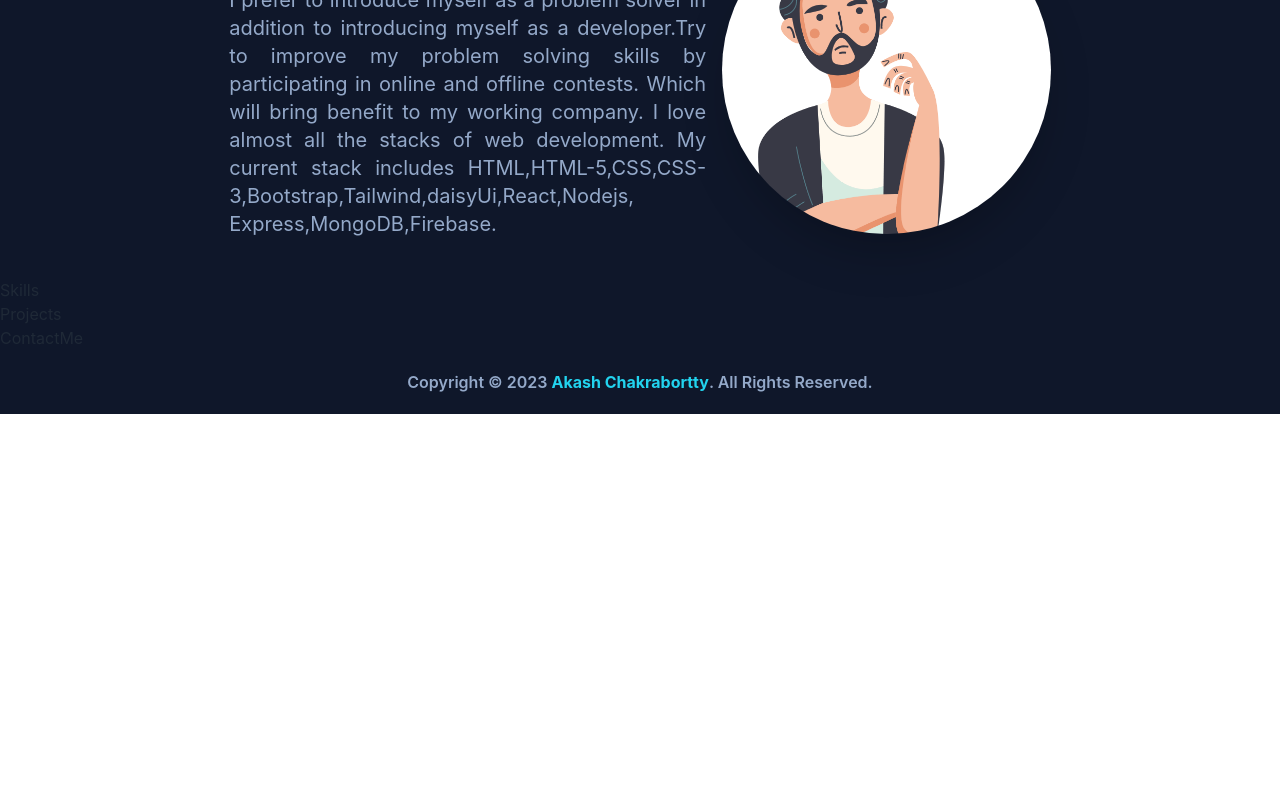
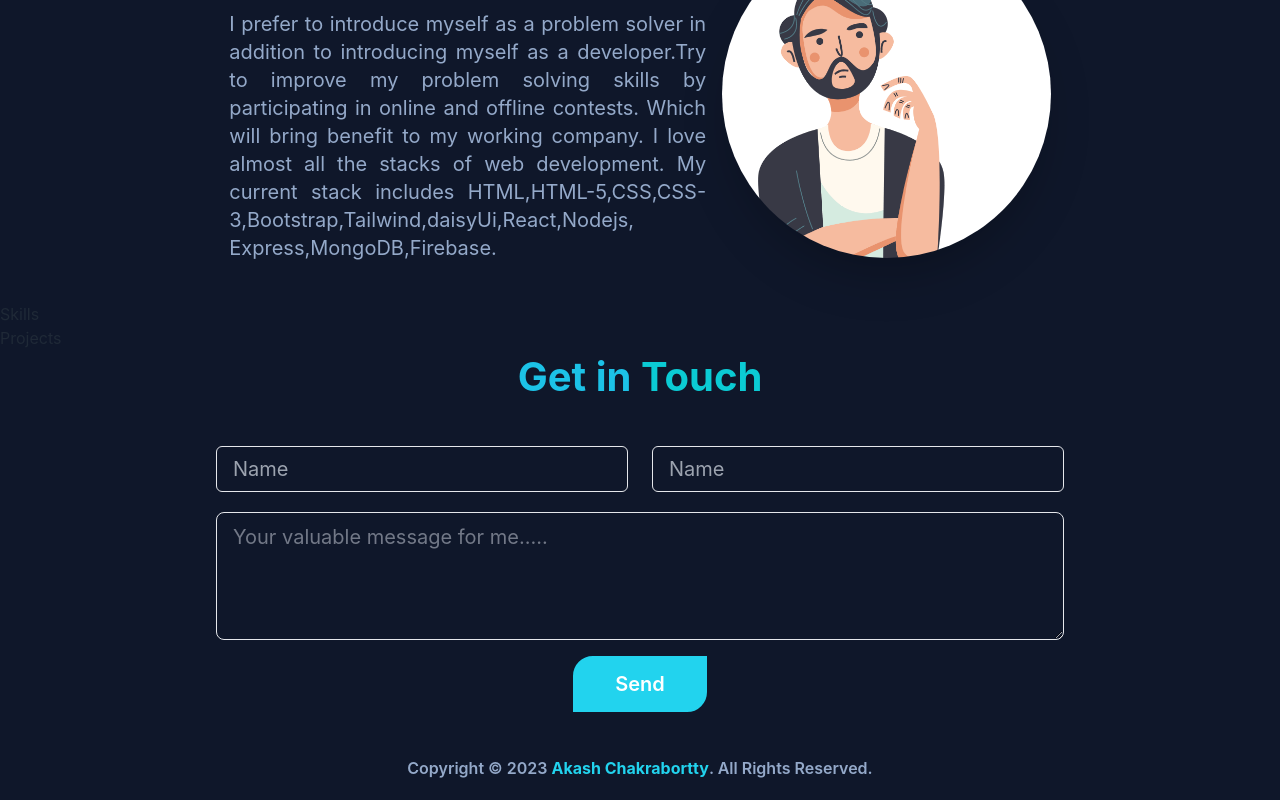
Before and after one commit to AkashChakrabortty/Akash-Chakrabortty-Portfolio, a React (Create React App) app: page / in a window 1280 px wide. Shown: the part 538-1338 px from the top of the page. Before the commit the page ends 952 px from the top, so only its background shows below. Built offline with nearby package versions, Linux system fonts and the light colour scheme.

Commit message:
get in touch

```diff
--- a/src/components/Banner/Banner.jsx
+++ b/src/components/Banner/Banner.jsx
@@ -1,6 +1,7 @@
 import React from "react";
 import img from "./Akash_Chakrabortty.jpg";
 import Typewriter from 'typewriter-effect';
+import Button from "../Button/Button";
 
 
 const Banner = () => {
@@ -36,8 +37,7 @@ const Banner = () => {
               target="_blank"
               rel="noreferrer"
             >
-              {" "}
-              <button className="btn font-color">Download Resume</button>
+             <Button btn={'Download Resume'}/>
             </a>
           </div>
         </div>
--- /dev/null
+++ b/src/components/Button/Button.js
@@ -0,0 +1,13 @@
+import React from 'react';
+
+const Button = ({btn}) => {
+    return (
+        <div>
+             <button className="bg-cyan-400 text-white font-semibold py-3 border-2 border-cyan-400 px-10 rounded-tl-[20px] rounded-br-[20px] mt-4 hover:bg-transparent hover:border-2 transition-[.5s] hover:border-cyan-400 text-xl" >
+             {btn}
+            </button>
+        </div>
+    );
+};
+
+export default Button;
--- a/src/components/ContactMe/ContactMe.jsx
+++ b/src/components/ContactMe/ContactMe.jsx
@@ -1,11 +1,47 @@
-import React from 'react';
+import React from "react";
+import HeaderStyle from "../HeaderStyle/HeaderStyle";
+import Button from '../Button/Button'
+const ContactMe = () => {
+  return (
+    <div>
+      <h1 className="lg:text-5xl text-4xl font-bold text-center">
+        <HeaderStyle headerSpan={"Get in Touch"} />
+      </h1>
+      <section className="max-w-4xl p-6 mx-auto bg-transparent rounded-md dark:bg-gray-800">
+        <form>
+          <div className="grid grid-cols-1 gap-6 mt-4 sm:grid-cols-2">
+            <div>
+              <input
+                id="username"
+                type="text"
+                placeholder="Name"
+                className="block bg-transparent w-full px-4 py-2 mt-2   border border-gray-200 rounded-md dark:bg-gray-800 dark:text-gray-300 dark:border-gray-600 focus:border-cyan-400 focus:ring-cyan-400 focus:ring-opacity-40 dark:focus:border-cyan-400 focus:outline-none focus:ring text-xl text-white"
+              />
+            </div>
 
-const ContactMe = () => {
-    return (
-        <div>
-            ContactMe
-        </div>
-    );
+            <div>
+            <input
+                id="username"
+                type="text"
+                placeholder="Name"
+                className="block bg-transparent w-full px-4 py-2 mt-2   border border-gray-200 rounded-md dark:bg-gray-800 dark:text-gray-300 dark:border-gray-600 focus:border-cyan-400 focus:ring-cyan-400 focus:ring-opacity-40 dark:focus:border-cyan-400 focus:outline-none focus:ring text-xl text-white"
+              />
+            </div>
+          </div>
+          <div className="mt-5">
+            <textarea
+              placeholder="Your valuable message for me....."
+              className="block bg-transparent  mt-2 w-full placeholder-gray-400/70 dark:placeholder-gray-500 rounded-lg border border-gray-200  px-4 h-32 py-2.5  focus:border-cyan-400 focus:outline-none focus:ring focus:ring-cyan-400focus:ring-opacity-40 dark:border-gray-600 dark:bg-gray-900 dark:text-gray-300 dark:focus:border-blue-300 text-xl text-white"
+            ></textarea>
+          </div>
+
+          <div className="flex justify-center">
+            <Button btn={'Send'}/>
+          </div>
+        </form>
+      </section>
+    </div>
+  );
 };
 
 export default ContactMe;
--- a/src/components/Navbar/Navbar.jsx
+++ b/src/components/Navbar/Navbar.jsx
@@ -44,7 +44,7 @@ const Navbar = () => {
               </li>
               <li>
                 <a href="/" className="menu2">
-                  Contact
+                  Contact1
                 </a>
               </li>
             </ul>
```
